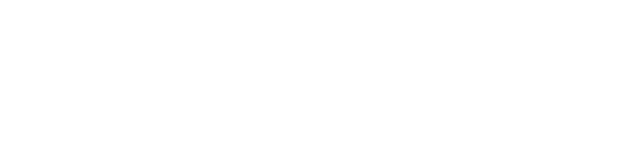
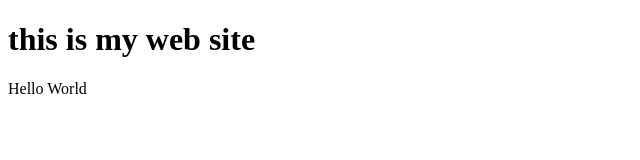
Before and after one commit to ma-bkry/web-ads, a plain HTML site: page adsWebsite/index.html in a window 1280 px wide. Shown: the whole page, without its empty margins (0-640 px from the left). Drawn offline with Linux system fonts and the light colour scheme.

Commit message:
Update index.html

```diff
--- a/adsWebsite/index.html
+++ b/adsWebsite/index.html
@@ -6,6 +6,7 @@
     <title>Maher</title>
 </head>
 <body>
-
+    <h1>this is my web site</h1>
+    <p>Hello World</p>
 </body>
 </html>
```
